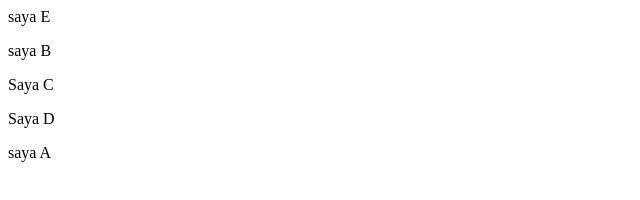
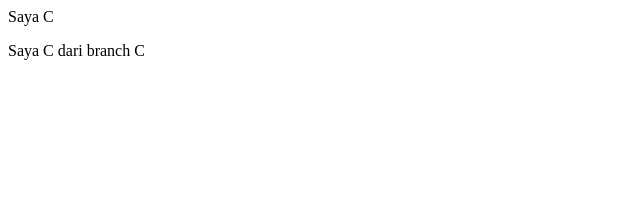
Before and after one commit to UGM-BE-02-DTS/Project1, a plain HTML site: page index.html in a window 1280 px wide. Shown: the whole page, without its empty margins (0-640 px from the left). Drawn offline with Linux system fonts and the light colour scheme.

Commit message:
Commit dari Branch C ke  Master Main

```diff
--- a/index.html
+++ b/index.html
@@ -1,8 +1,7 @@
 <html>
-<p> saya E</p>
-<p> saya B</p>
+
 <p> Saya C</p>
-<p> Saya D</p>
-<p> saya A</p>
+<p> Saya C dari branch C</p>
+
 
 </html>
```
